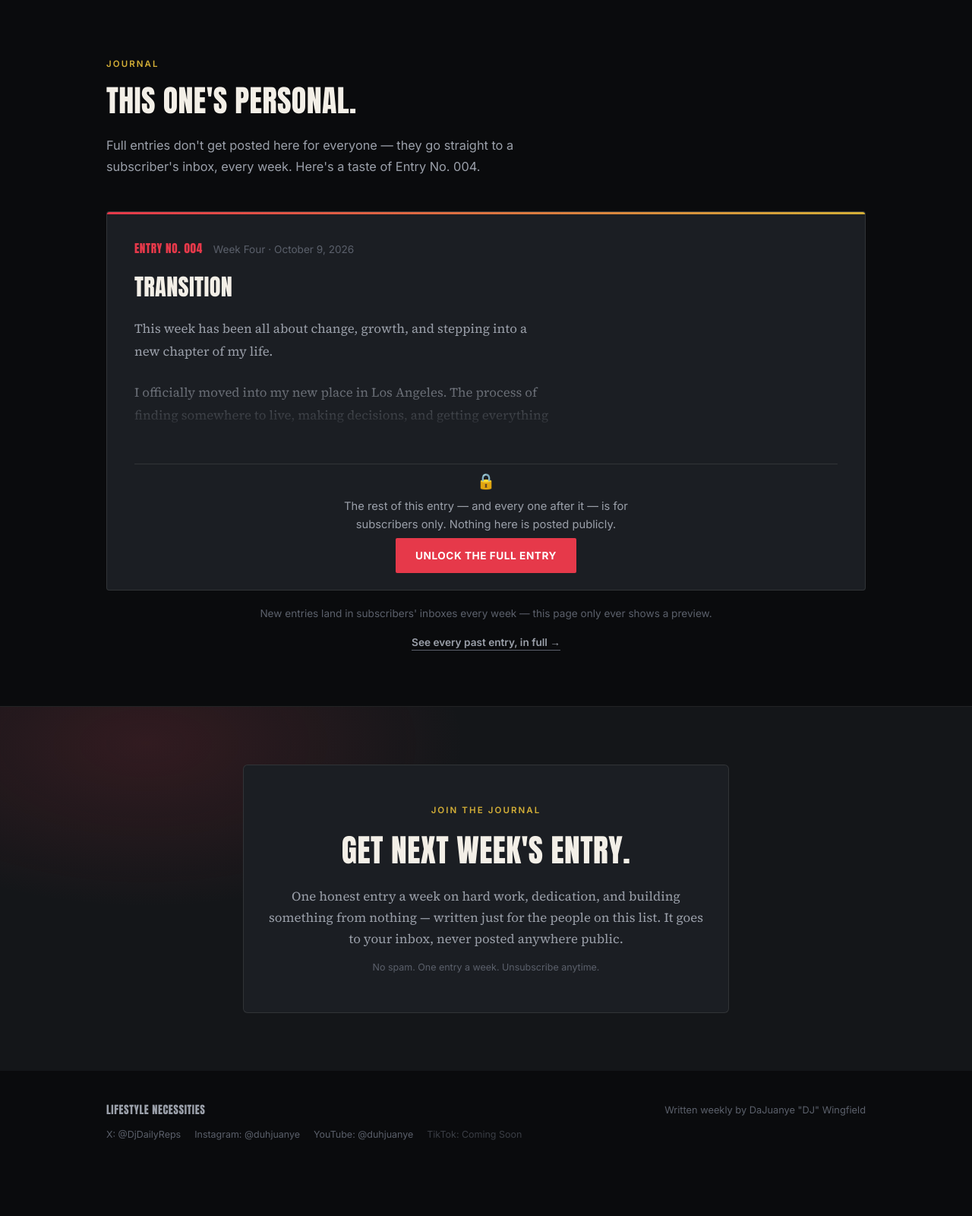
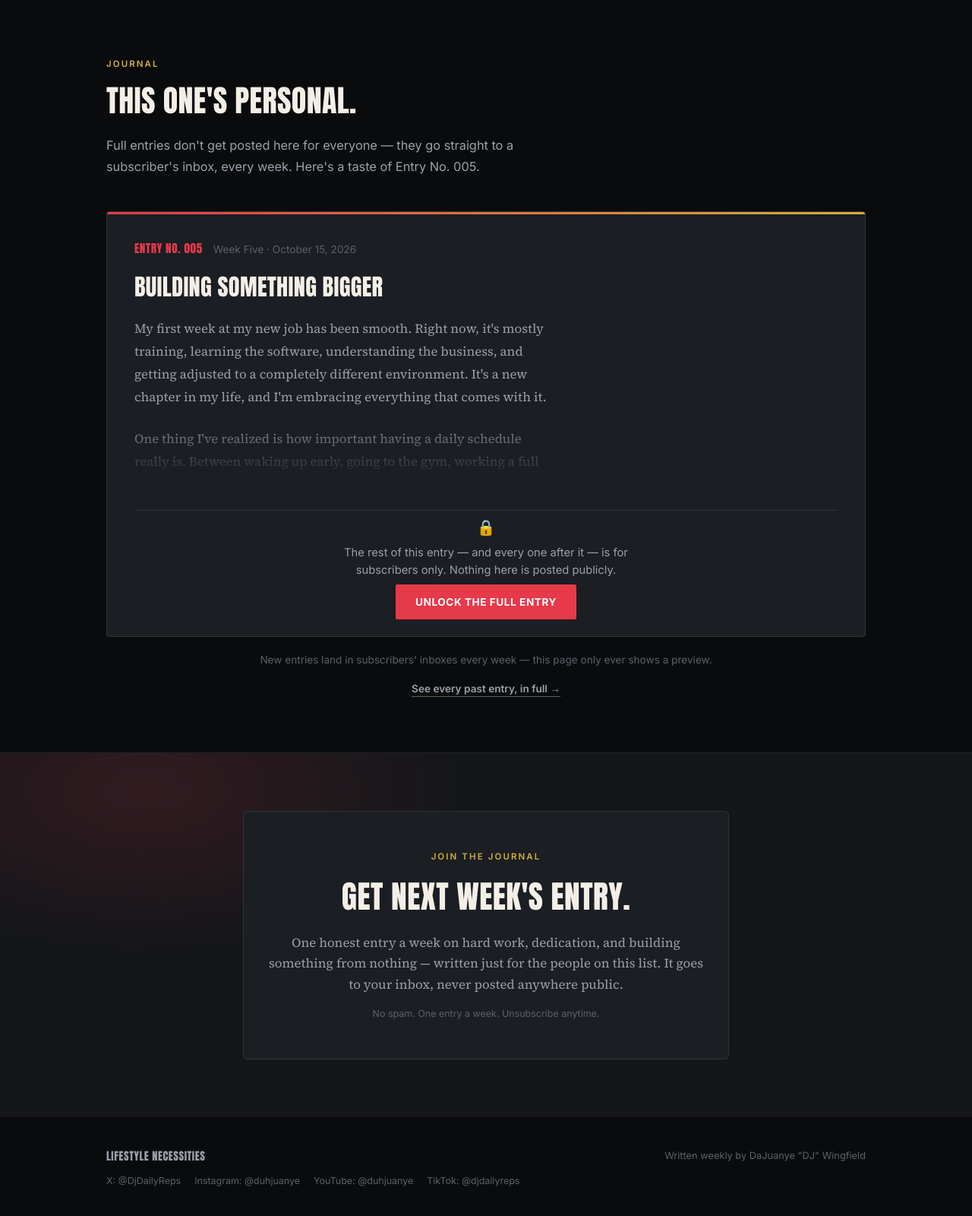
Before and after one commit to dajuanye26-droid/grindnecessities-website, a plain HTML site: page index.html in a window 1280 px wide. Shown: the part 2829-4429 px from the top of the page at 76% size. Before the commit the page ends 4369 px from the top, so only its background shows below. Drawn offline with Linux system fonts and the light colour scheme.

Commit message:
Add Entry 005 as this week's preview; move Entry 004 to timeline; link TikTok
Co-Authored-By: Claude Sonnet 5.5 <noreply@anthropic.com>

```diff
--- a/index.html
+++ b/index.html
@@ -388,18 +388,18 @@
     <div class="section-head reveal">
       <span class="eyebrow">Journal</span>
       <h2>This one's personal.</h2>
-      <p>Full entries don't get posted here for everyone &mdash; they go straight to a subscriber's inbox, every week. Here's a taste of Entry No. 004.</p>
+      <p>Full entries don't get posted here for everyone &mdash; they go straight to a subscriber's inbox, every week. Here's a taste of Entry No. 005.</p>
     </div>
     <div class="journal-feature reveal">
       <div class="entry-meta">
-        <span class="entry-no">ENTRY NO. 004</span>
-        <span class="entry-date">Week Four &middot; October 9, 2026</span>
+        <span class="entry-no">ENTRY NO. 005</span>
+        <span class="entry-date">Week Five &middot; October 15, 2026</span>
       </div>
-      <h3>Transition</h3>
-      <p class="serif">This week has been all about change, growth, and stepping into a new chapter of my life.</p>
+      <h3>Building Something Bigger</h3>
+      <p class="serif">My first week at my new job has been smooth. Right now, it's mostly training, learning the software, understanding the business, and getting adjusted to a completely different environment. It's a new chapter in my life, and I'm embracing everything that comes with it.</p>
       <div class="gated">
         <div class="gated-copy">
-          <p class="serif">I officially moved into my new place in Los Angeles. The process of finding somewhere to live, making decisions, and getting everything situated took time, but I'm grateful to finally have a place to call home. It's a fresh environment and an opportunity to build new routines, establish discipline, and create a foundation for what's ahead.</p>
+          <p class="serif">One thing I've realized is how important having a daily schedule really is. Between waking up early, going to the gym, working a full day, and coming home to focus on my personal goals, there isn't much room for wasted time.</p>
         </div>
         <div class="gated-mask"></div>
       </div>
@@ -438,7 +438,7 @@
       <a href="https://twitter.com/DjDailyReps" target="_blank" rel="noopener">X: @DjDailyReps</a>
       <a href="https://instagram.com/duhjuanye" target="_blank" rel="noopener">Instagram: @duhjuanye</a>
       <a href="https://youtube.com/@duhjuanye" target="_blank" rel="noopener">YouTube: @duhjuanye</a>
-      <span>TikTok: Coming Soon</span>
+      <a href="https://tiktok.com/@djdailyreps" target="_blank" rel="noopener">TikTok: @djdailyreps</a>
     </div>
   </div>
 </footer>
```
Also changed, not shown: timeline.html (+25 -6 lines).
